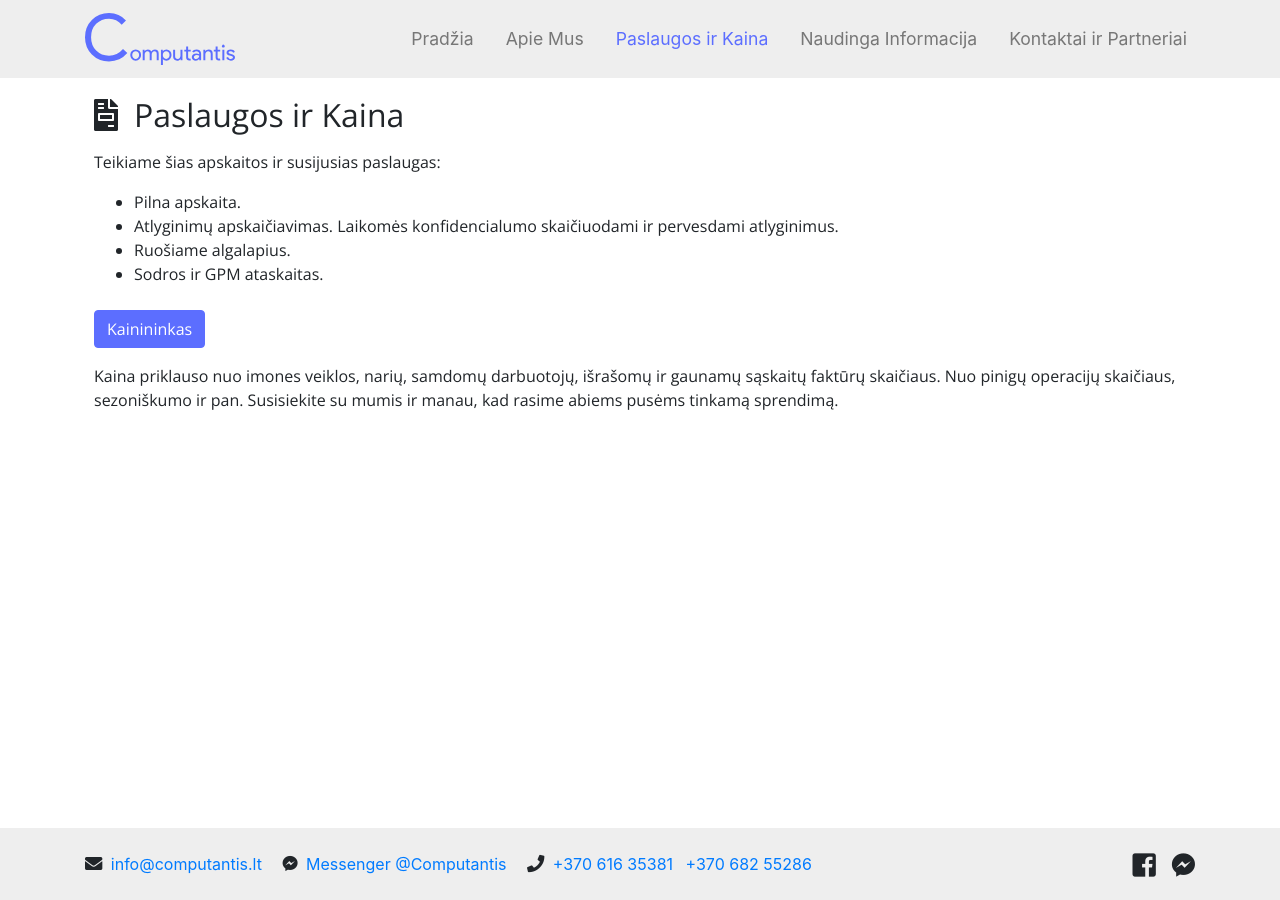
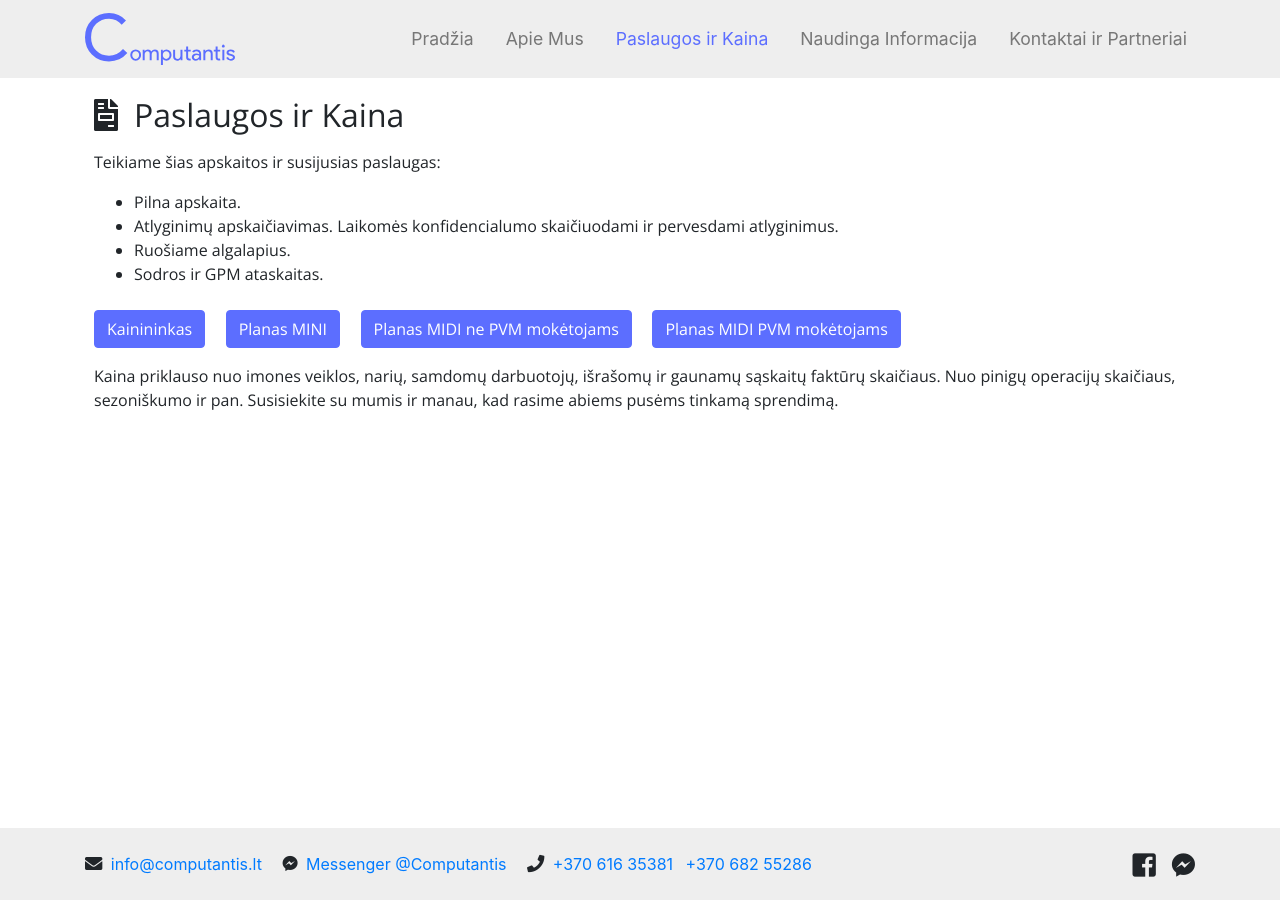
Before and after one commit to MantasJan/Computantis, a Jekyll site: the page built from puslapiai/paslaugosirkaina.html, in a window 1280 px wide. Built offline with Jekyll 4.4.1, drawn with Linux system fonts in a browser that asks for light colours; nearby versions of some CDN libraries.

Commit message:
Added new cost sheets

```diff
--- a/index.html
+++ b/index.html
@@ -38,7 +38,7 @@ layout: no-container
   <div class="text-center">
     <a class="button btn mt-3 col-12 col-sm-auto" href="/apiemus" role="button">Apie Mus</a>
     <a class="button btn mt-3 col-12 col-sm-auto ml-sm-3 mr-sm-3" href="/paslaugosirkaina" role="button">Paslaugos ir Kaina</a>
-    <a class="button btn mt-3 col-12 col-sm-auto mr-3" href="/nuorodos" role="button">Naudingos nuorodos</a>
+    <a class="button btn mt-3 col-12 col-sm-auto mr-3" href="/naudinga" role="button">Naudingos nuorodos</a>
     <a class="button btn mt-3 col-12 col-sm-auto" href="/kontaktai" role="button">Kontaktai ir Partneriai</a>
   </div>
 </div>
--- a/puslapiai/paslaugosirkaina.html
+++ b/puslapiai/paslaugosirkaina.html
@@ -13,7 +13,11 @@ layout: default
     <li> Sodros ir GPM ataskaitas. </li>
   </ul>
 </div>
-<a class="btn button mt-2 col-12 col-sm-auto" href="{{site.baseurl}}/failai/kainininkas.pdf" role="button">Kainininkas</a>
+<a class="btn button mt-2 mr-3 col-12 col-sm-auto" href="{{site.baseurl}}/failai/kainininkas.pdf" role="button">Kainininkas</a>
+<a class="btn button mt-2 mr-3 col-12 col-sm-auto" href="{{site.baseurl}}/failai/Planas-MINI.pdf" role="button">Planas MINI</a>
+<a class="btn button mt-2 mr-3 col-12 col-sm-auto" href="{{site.baseurl}}/failai/Planas-MIDI-ne-PVM-moketojams.pdf" role="button">Planas MIDI ne PVM mokėtojams</a>
+<a class="btn button mt-2 mr-3 col-12 col-sm-auto" href="{{site.baseurl}}/failai/Planas-MIDI-PVM-moketojams.pdf" role="button">Planas MIDI PVM mokėtojams</a>
+
 <p class="mt-3">
   Kaina priklauso nuo imones veiklos, narių, samdomų darbuotojų, išrašomų ir gaunamų sąskaitų faktūrų skaičiaus. Nuo pinigų operacijų skaičiaus, sezoniškumo ir pan. Susisiekite su mumis ir manau, kad rasime abiems pusėms tinkamą sprendimą.
 </p>
```
Also changed, not shown: 3 other files.
